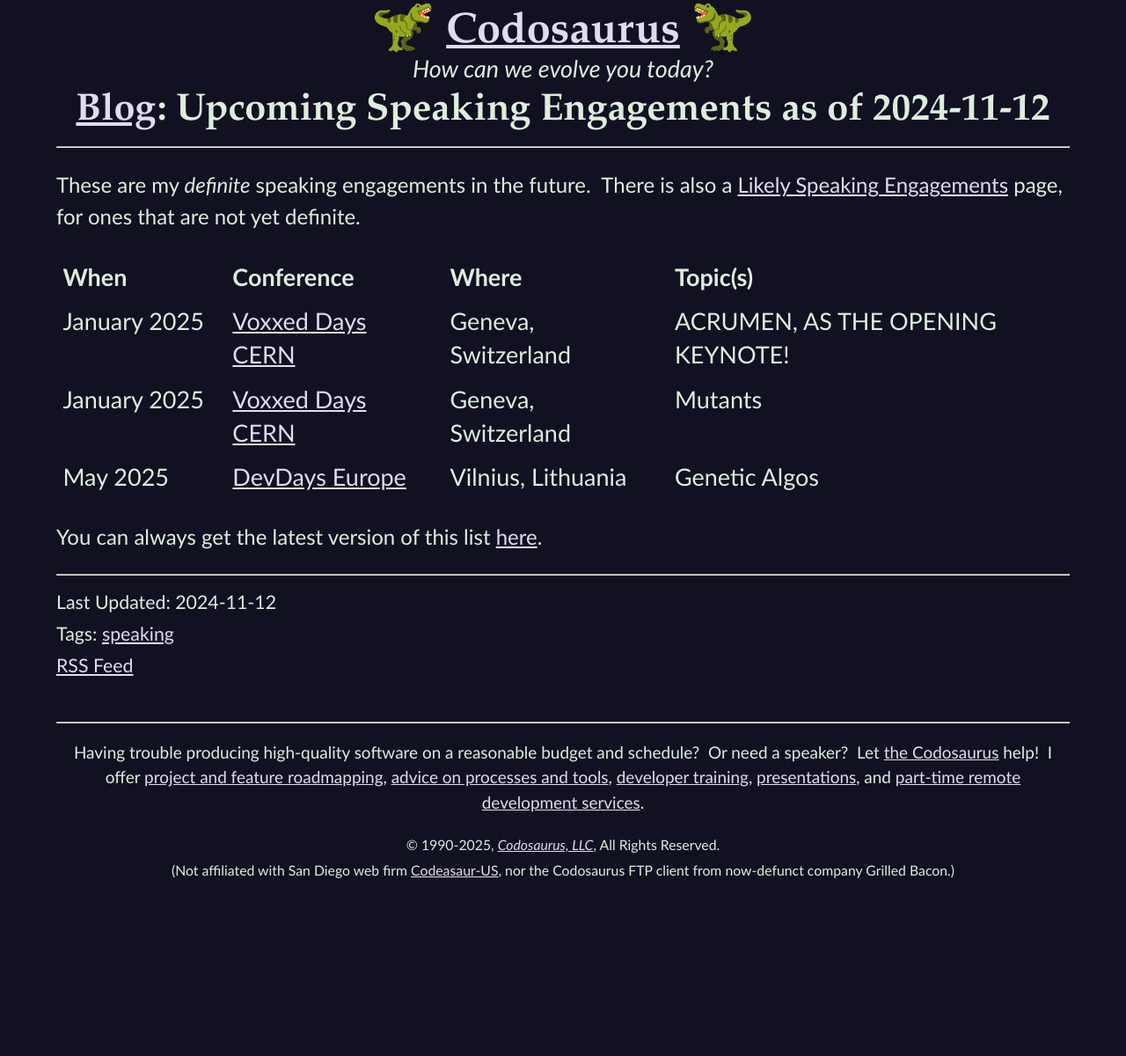
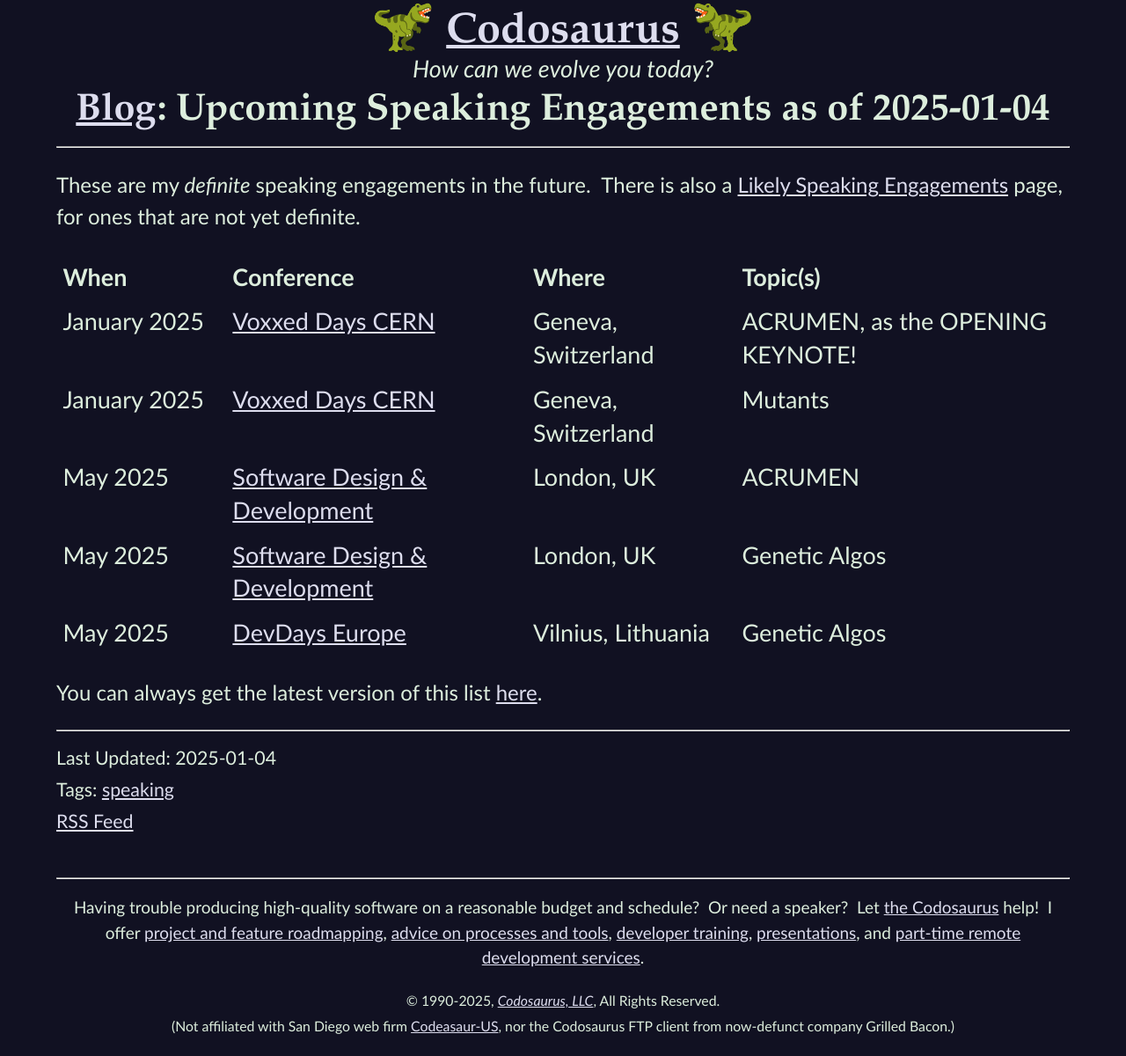
Before and after one commit to CodosaurusLLC/CodosaurusLLC.github.io, a Jekyll site: the page built from _posts/2025-01-04-upcoming-speaking-engagements-2025-01-04.md, in a window 1280 px wide. Shown: the whole page at 88% size. Built offline with Jekyll 4.4.1, drawn with Linux system fonts in a browser that asks for light colours; comment, search, counter and statistics services are not loaded; before the commit the page ends 1023 px from its top, so only the background shows below that.

Commit message:
announce sdd talks

```diff
--- a/_includes/upcoming-engagements.html
+++ b/_includes/upcoming-engagements.html
@@ -9,7 +9,9 @@
 
 |When||Conference||Where||Topic(s) |
 |-|
-|January&nbsp;2025||[Voxxed Days CERN](https://cern.voxxeddays.com/){:rel="nofollow" target="_new"}||Geneva, Switzerland||ACRUMEN, AS THE OPENING KEYNOTE!|
+|January&nbsp;2025||[Voxxed Days CERN](https://cern.voxxeddays.com/){:rel="nofollow" target="_new"}||Geneva, Switzerland||ACRUMEN, as the OPENING KEYNOTE!|
 |January&nbsp;2025||[Voxxed Days CERN](https://cern.voxxeddays.com/){:rel="nofollow" target="_new"}||Geneva, Switzerland||Mutants|
+|May&nbsp;2025||[Software Design &amp; Development](https://sddconf.com/){:rel="nofollow" target="_new"}||London, UK||ACRUMEN|
+|May&nbsp;2025||[Software Design &amp; Development](https://sddconf.com/){:rel="nofollow" target="_new"}||London, UK||Genetic Algos|
 |May&nbsp;2025||[DevDays Europe](https://devdays.lt/){:rel="nofollow" target="_new"}||Vilnius, Lithuania||Genetic Algos|
 {:class="upcoming-engagements speaking"}
--- a/_posts/2024-11-12-upcoming-speaking-engagements-2024-11-12.md
+++ b/_posts/2025-01-04-upcoming-speaking-engagements-2025-01-04.md
@@ -1,12 +1,12 @@
 ---
 author: Dave Aronson
-date: 2024-11-12
+date: 2025-01-04
 layout: blog-post
-permalink: blog/upcoming-speaking-engagements-2024-11-12
+permalink: blog/upcoming-speaking-engagements-2025-01-04
 section: Blog
 tags: speaking
 style: speaking
-title: Upcoming Speaking Engagements as of 2024-11-12
+title: Upcoming Speaking Engagements as of 2025-01-04
 ---
 
 {% include upcoming-engagements.html %}
```
Also changed, not shown: speaking/likely.md (+0 -1 lines).
